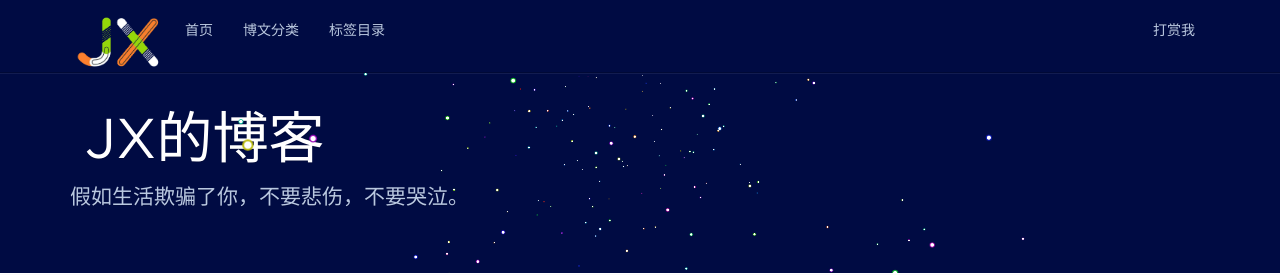
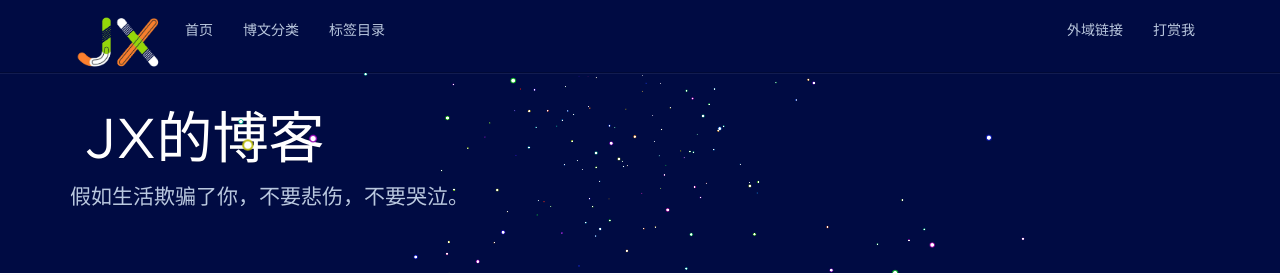
Before and after one commit to jiaxin96/jiaxin96.github.io, a Jekyll site: the page built from index.html, in a window 1280 px wide. Shown: the top 275 px of the page. Built offline with Jekyll 4.4.1, drawn with Linux system fonts in a browser that asks for light colours; nearby versions of some CDN libraries; the list of posts is cut into pages by our own code; comment, search, counter and statistics services are not loaded.

```diff
--- a/_includes/header.html
+++ b/_includes/header.html
@@ -24,7 +24,7 @@
         </li>
       </ul>
       <ul class="nav navbar-nav navbar-right">
-        <!-- <li><a rel="nofollow" href="{{ '/reference' | prepend: site.baseurl }}">外域链接</a></li> -->
+        <li><a rel="nofollow" href="{{ '/reference' | prepend: site.baseurl }}">外域链接</a></li>
         <li><a href="{{ '/donate' | prepend: site.baseurl }}">打赏我</a></li>
         <!-- <li><a rel="nofollow" href="{{ '/me' | prepend: site.baseurl }}">关于我</a></li>  -->
 
```
